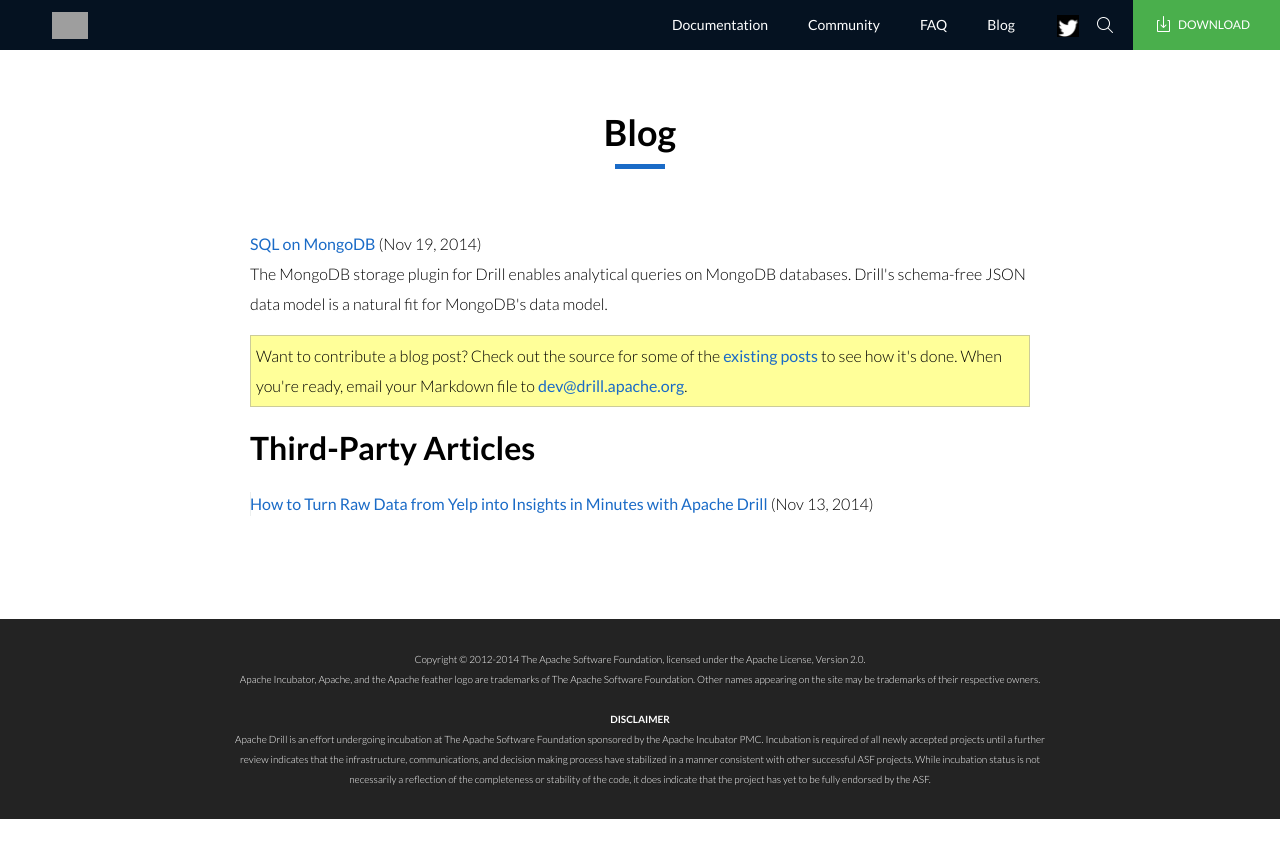
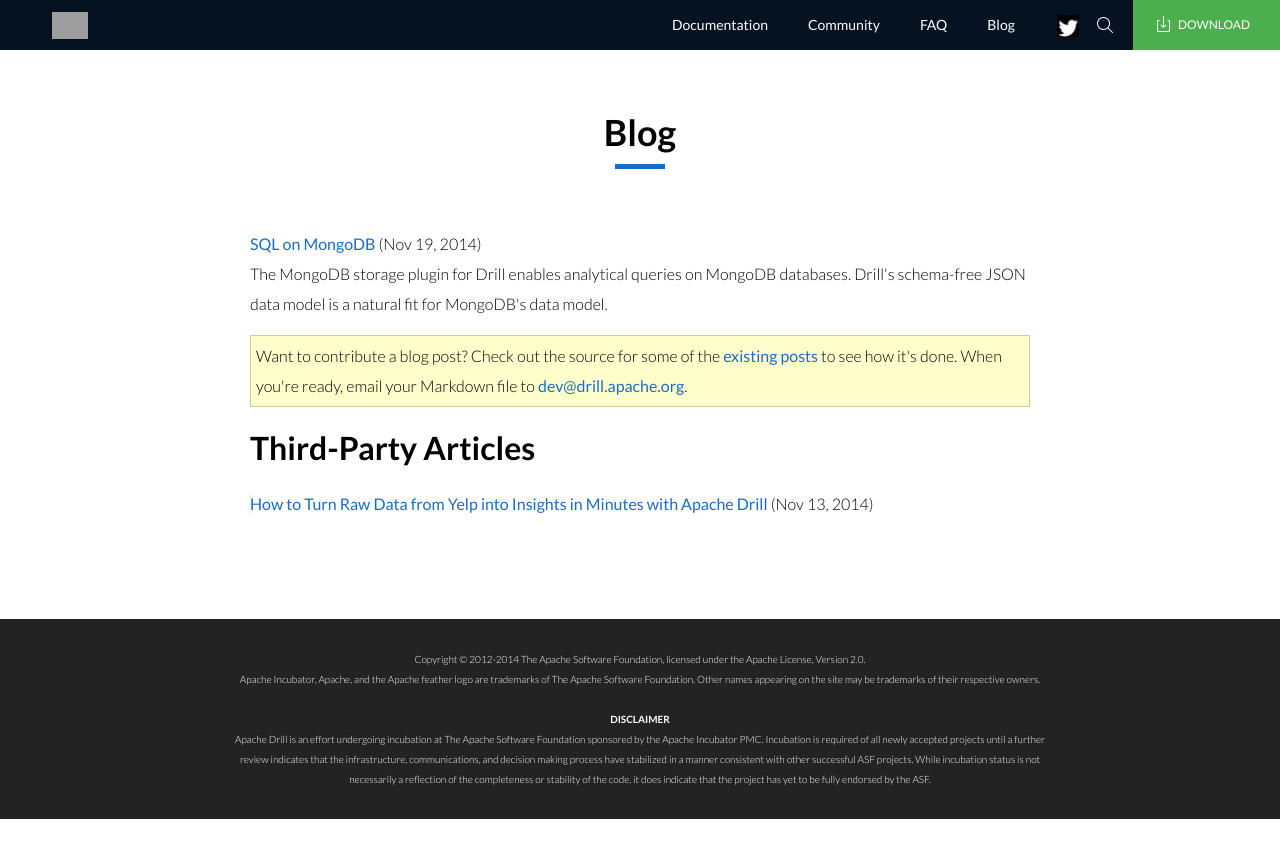
Before and after one commit to tshiran/drill-website, a Jekyll site: the page built from blog.html, in a window 1280 px wide. Shown: the top 858 px of the page. Built offline with Jekyll 4.4.1, drawn with Linux system fonts in a browser that asks for light colours; Markdown is read by kramdown in place of the engine named in the settings; grey boxes are pictures that could not be loaded.

Commit message:
Website update

```diff
--- a/_layouts/post.html
+++ b/_layouts/post.html
@@ -7,7 +7,7 @@
     <h1 class="post-title">{{ page.title }}</h1>
     <p class="post-meta"><strong>Date:</strong> {{ page.date | date: "%b %-d, %Y" }}
 {% if page.author %}<br/><strong>Author:</strong> {{ page.author }}{% endif %}
-{% if page.authors %}<br/><strong>Authors:</strong> {% for author in page.authors %}{{ author }}; {% endfor %}{% endif %}
+{% if page.authors %}<br/><strong>Authors:</strong> {{ page.authors | join: '; '}}{% endif %}
 {% if page.meta %}{{ page.meta }}{% endif %}</p>
   </header>
 
--- a/css/style.css
+++ b/css/style.css
@@ -836,7 +836,7 @@
 }
 
 p.info {
-	background-color: #ff9;
+	background-color: #ffc;
 	border: solid 1px #cc9;
 	padding: 5px;
 }
```
Also changed, not shown: blog/_posts/2014-11-13-sql-on-mongodb.md (+2 -2 lines).
